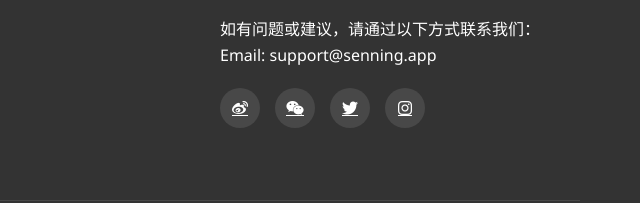
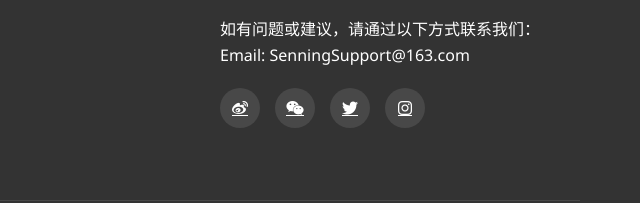
Before and after one commit to sen-ning/sen-ning.github.io, a plain HTML site: page index.html in a window 1280 px wide. Shown: the part 3610-3813 px from the top of the page, 640-1280 px from the left. Drawn offline with Linux system fonts and the light colour scheme.

Commit message:
Update index.html

```diff
--- a/index.html
+++ b/index.html
@@ -200,7 +200,7 @@
                 <div class="footer-section">
                     <h3>联系我们</h3>
                     <p>如有问题或建议，请通过以下方式联系我们：</p>
-                    <p>Email: support@senning.app</p>
+                    <p>Email: SenningSupport@163.com</p>
                     <div class="social-icons">
                         <a href="#"><i class="fab fa-weibo"></i></a>
                         <a href="#"><i class="fab fa-weixin"></i></a>
@@ -217,4 +217,5 @@
 
     <script src="js/script.js"></script>
 </body>
+
 </html>
```
